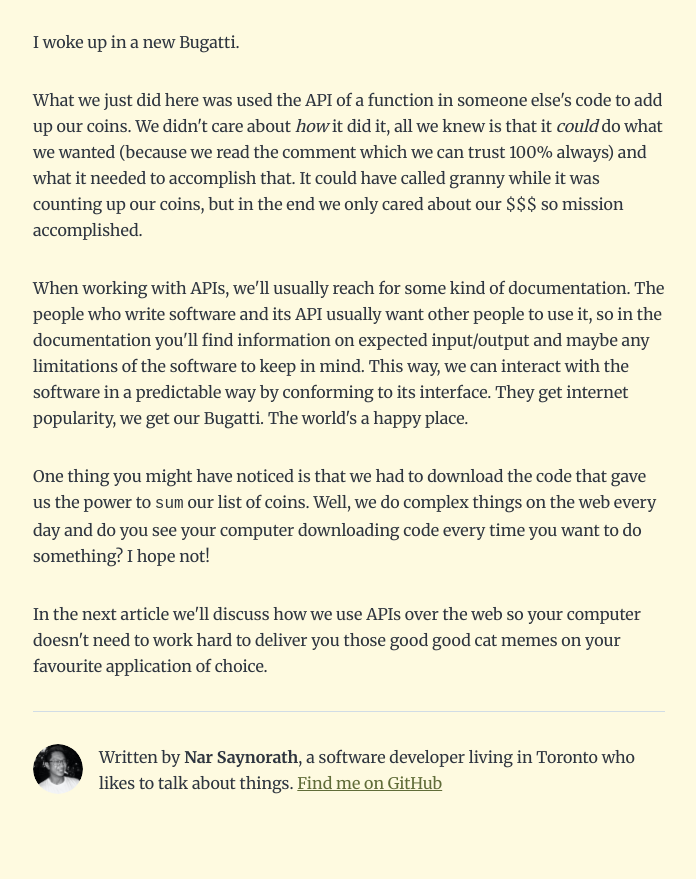
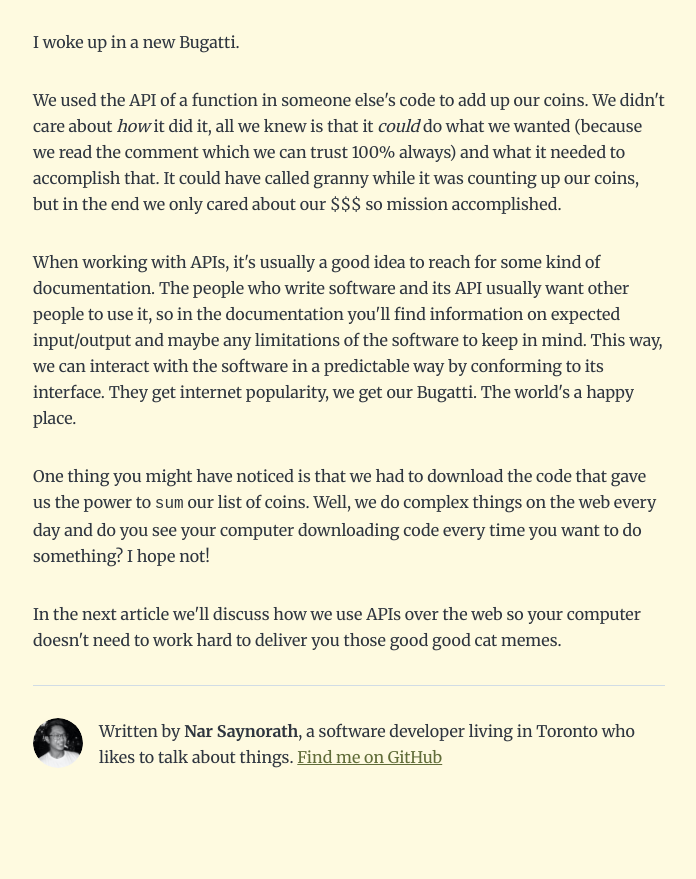
Before and after one commit to narsaynorath/personal_website, a Gatsby site: page /eli5-apis-part-1/ in a window 1280 px wide. Shown: the part 2809-3688 px from the top of the page, without its empty margins (291-987 px from the left). Built offline with nearby package versions, Linux system fonts and the light colour scheme; Gatsby itself is replaced by a stand-in of ours; some packages are replaced by stand-ins of ours.

Commit message:
Update Blog “eli5-apis-part-1/index”

````diff
--- a/content/blog/eli5-apis-part-1/index.md
+++ b/content/blog/eli5-apis-part-1/index.md
@@ -20,7 +20,7 @@ APIs work in a very similar way. A bunch of code somewhere out there is waiting
 
 # My Little Piggy Bank
 
-Let's pretend we're making a program for a virtual piggy bank because we're trying to keep track of our R I C H E S. These are our coins we have in our piggy bank:
+Let's pretend we're making a program for a virtual piggy bank because we're trying to keep track of our R I C H E S. These are the coins we have in our piggy bank:
 
 #### **piggy_bank.py**
 
@@ -28,7 +28,7 @@ Let's pretend we're making a program for a virtual piggy bank because we're tryi
 coins = [10, 10, 25, 25, 5, 10]
 ```
 
-But, alas! It's useless to me in this form. I need to know the total so I know how much I need to save for my Bugatti. Well, after some intense Google searching we found some code that someone wrote to take a list of numbers and add them all up. Perfect!
+But, alas! It's useless to me in this form. I need to know the total so I know how much I need to save for my Bugatti. Well, after some intense Google searching we found code that someone wrote to take a list of numbers and add them all up. Perfect!
 
 #### **genius_sum.py**
 
@@ -67,10 +67,10 @@ print("I have this many cents: " + coins)
 
 I woke up in a new Bugatti.
 
-What we just did here was used the API of a function in someone else's code to add up our coins. We didn't care about *how* it did it, all we knew is that it *could* do what we wanted (because we read the comment which we can trust 100% always) and what it needed to accomplish that. It could have called granny while it was counting up our coins, but in the end we only cared about our $$$ so mission accomplished.
+We used the API of a function in someone else's code to add up our coins. We didn't care about *how* it did it, all we knew is that it *could* do what we wanted (because we read the comment which we can trust 100% always) and what it needed to accomplish that. It could have called granny while it was counting up our coins, but in the end we only cared about our $$$ so mission accomplished.
 
-When working with APIs, we'll usually reach for some kind of documentation. The people who write software and its API usually want other people to use it, so in the documentation you'll find information on expected input/output and maybe any limitations of the software to keep in mind. This way, we can interact with the software in a predictable way by conforming to its interface. They get internet popularity, we get our Bugatti. The world's a happy place.
+When working with APIs, it's usually a good idea to reach for some kind of documentation. The people who write software and its API usually want other people to use it, so in the documentation you'll find information on expected input/output and maybe any limitations of the software to keep in mind. This way, we can interact with the software in a predictable way by conforming to its interface. They get internet popularity, we get our Bugatti. The world's a happy place.
 
 One thing you might have noticed is that we had to download the code that gave us the power to `sum` our list of coins. Well, we do complex things on the web every day and do you see your computer downloading code every time you want to do something? I hope not!
 
-In the next article we'll discuss how we use APIs over the web so your computer doesn't need to work hard to deliver you those good good cat memes on your favourite application of choice.
+In the next article we'll discuss how we use APIs over the web so your computer doesn't need to work hard to deliver you those good good cat memes.
````
